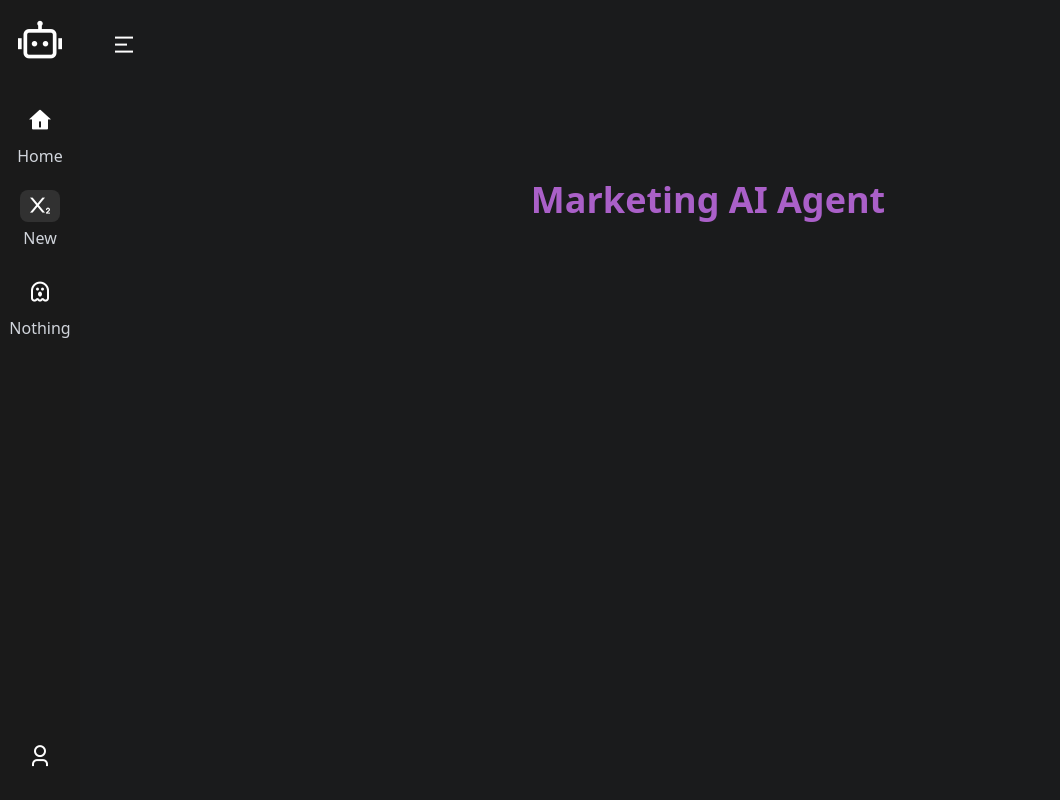
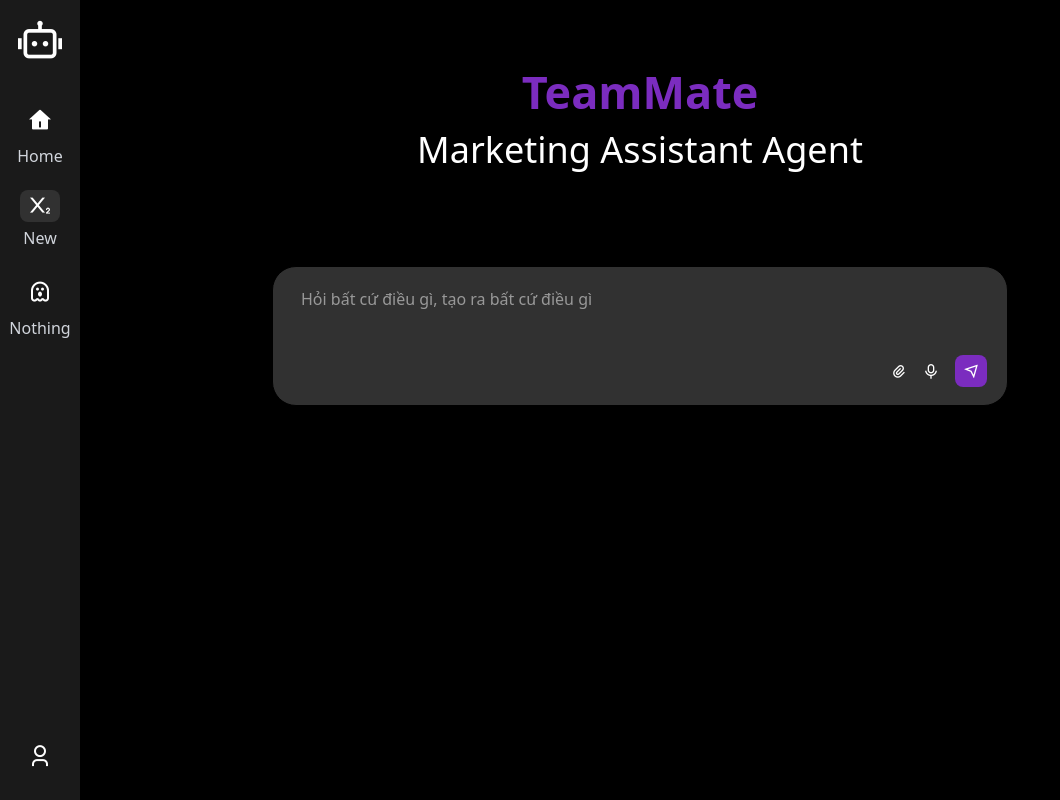
Before and after one commit to Iragakii/GenAI, a React (Vite) app: page / in a window 1280 px wide. Shown: the whole page, without its empty margins (0-1060 px from the left). Built offline with nearby package versions, Linux system fonts and the light colour scheme.

Commit message:
input field done

```diff
--- a/src/components/AiHashName.jsx
+++ b/src/components/AiHashName.jsx
@@ -10,14 +10,14 @@ const AiHashName = () => {
   const pauseTimeoutRef = useRef(null);
 
   const phrases = [
-    "Marketing AI Agent",
+    "Marketing Assistant Agent",
     "Sales AI Agent",
     "Customer Service AI Agent",
     "AI Image Generator",
     "Social Media AI Agent",
     "Data Analysis AI Agent",
     "Voice AI Agent",
-    "A CODE ARTIST",
+    "Facebook Leads AI Agent",
     "Brand Monitoring AI Agent ",
     "PerfeX AI Agent",
   ];
@@ -84,7 +84,7 @@ const AiHashName = () => {
         <div>
           {/* Simplified version - remove classes one by one to identify the culprit */}
           <span
-            className="hover-glow text-4xl font-bold"
+            className="hover-glow text-4xl font-[var(--my-font-weight)]"
             onMouseEnter={() => setIsHovering(true)}
             onMouseLeave={() => setIsHovering(false)}
           >
--- /dev/null
+++ b/src/components/BrandName.jsx
@@ -0,0 +1,13 @@
+import React from "react";
+
+const BrandName = () => {
+  return (
+    <>
+      <div>
+        <span className="text-[45px] font-bold brand-home">TeamMate</span>
+      </div>
+    </>
+  );
+};
+
+export default BrandName;
--- a/src/components/HomePage.jsx
+++ b/src/components/HomePage.jsx
@@ -1,17 +1,21 @@
 import React from "react";
 import SideBar from "./SideBar";
-import Navigation from "./Navigation";
 import AiHashName from "./AiHashName";
+import InputFeild from "./InputFeild";
+import BrandName from "./BrandName";
 
 const HomePage = () => {
   return (
     <div className="flex flex-col sm:flex-row">
       <SideBar />
-      <div className="ml-0 sm:ml-[80px]">
-        <Navigation />
-      </div>
-      <div className="flex items-center justify-center h-screen w-screen relative lg:-top-50">
-        <AiHashName />
+      <div className="flex flex-col items-center justify-center h-screen w-screen relative lg:-top-40 ">
+        <div className="mb-1">
+          <BrandName />
+        </div>
+        <div className="mb-20">
+          <AiHashName />
+        </div>
+        <InputFeild className />
       </div>
     </div>
   );
--- /dev/null
+++ b/src/components/InputFeild.jsx
@@ -0,0 +1,51 @@
+import React, { useState } from "react";
+
+const InputFeild = () => {
+  const [input, setInput] = useState("");
+
+  const handleSubmit = (e) => {
+    e.preventDefault();
+    setInput("");
+  };
+
+  return (
+    <form onSubmit={handleSubmit} className="w-full max-w-3xl mx-auto p-4">
+      <div className="flex flex-col gap-4">
+        <div
+          className="flex flex-col p-3 border rounded-3xl min-w-[600px] min-h-[140px] "
+          style={{ backgroundColor: "#313131" }}
+        >
+          <input
+            type="text"
+            value={input}
+            onChange={(e) => setInput(e.target.value)}
+            placeholder="Hỏi bất cứ điều gì, tạo ra bất cứ điều gì"
+            className="w-full px-4 py-2 text-input-field focus:outline-none focus:ring-0"
+          />
+          <div className="flex items-center gap-4 mt-9 mr-2 justify-end">
+            <button
+              type="submit"
+              className="text-white hover:text-gray-300 transition-colors"
+            >
+              <i className="ri-attachment-2"></i>
+            </button>
+            <button
+              type="submit"
+              className="text-white hover:text-gray-300 transition-colors"
+            >
+              <i className="ri-mic-line"></i>
+            </button>
+            <button
+              type="submit"
+              className="px-2 py-1 text-white bg-submit-input rounded-lg hover:bg-blue-600 focus:outline-none focus:ring-2 focus:ring-blue-400 transition-colors"
+            >
+              <i className="ri-send-plane-line"></i>
+            </button>
+          </div>
+        </div>
+      </div>
+    </form>
+  );
+};
+
+export default InputFeild;
--- a/src/components/Navigation.jsx
+++ b/src/components/Navigation.jsx
@@ -4,7 +4,7 @@ const Navigation = () => {
   return (
     <>
       <div>
-        <button className="text-white text-2xl ml-8 mt-7 icon">
+        <button className="text-white text-2xl ml-8  mt-7 icon">
           <i className="ri-menu-2-fill"></i>
         </button>
       </div>
--- a/src/components/SideBar.jsx
+++ b/src/components/SideBar.jsx
@@ -6,7 +6,7 @@ const SideBar = () => {
     <>
       <div
         className="fixed w-[80px] h-screen p-5 z-20 flex flex-col justify-between hidden lg:flex"
-        style={{ backgroundColor: "#1a1a1a" }}
+        style={{ backgroundColor: "#1A1A1A" }}
       >
         <div className="menu">
           <div className="mb-10">
--- a/src/index.css
+++ b/src/index.css
@@ -1,5 +1,7 @@
 @import "tailwindcss";
-
+:root {
+  --my-font-weight: 500;
+}
 body {
-  background-color: #1a1b1c;
+  background-color: #000000;
 }
--- a/src/styles/custom.css
+++ b/src/styles/custom.css
@@ -1,11 +1,22 @@
 .hover-glow {
   transition: color 0.3s ease-in-out, text-shadow 0.3s ease-in-out;
-  color: #AA60C8;
+  color: #ffffff;
   cursor: pointer;
 }
 
 .hover-glow:hover {
   color: #D69ADE !important;
   text-shadow: 0 0 5px #7D1C4A, 0 0 5px #7D1C4A !important;
-  /* Add more specificity and force the shadow */
+
 }
+.brand-home {
+  transition: color 0.3s ease-in-out, text-shadow 0.3s ease-in-out;
+  color: #7B2CBF;
+  cursor: pointer;
+}
+.text-input-field {
+  color: #FFFFFF;
+}
+.bg-submit-input{
+  background-color: #7B2CBF;
+}
```
